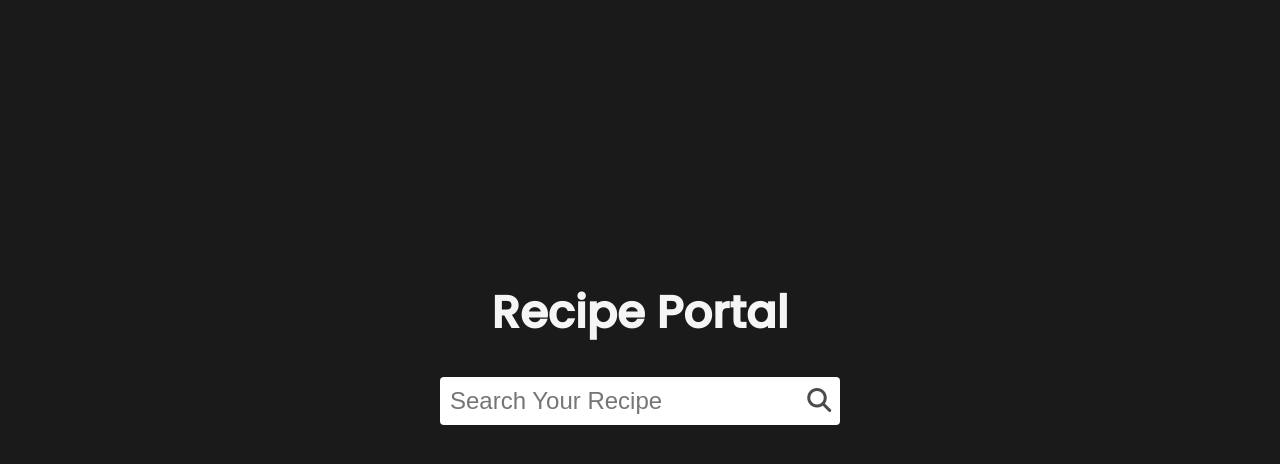
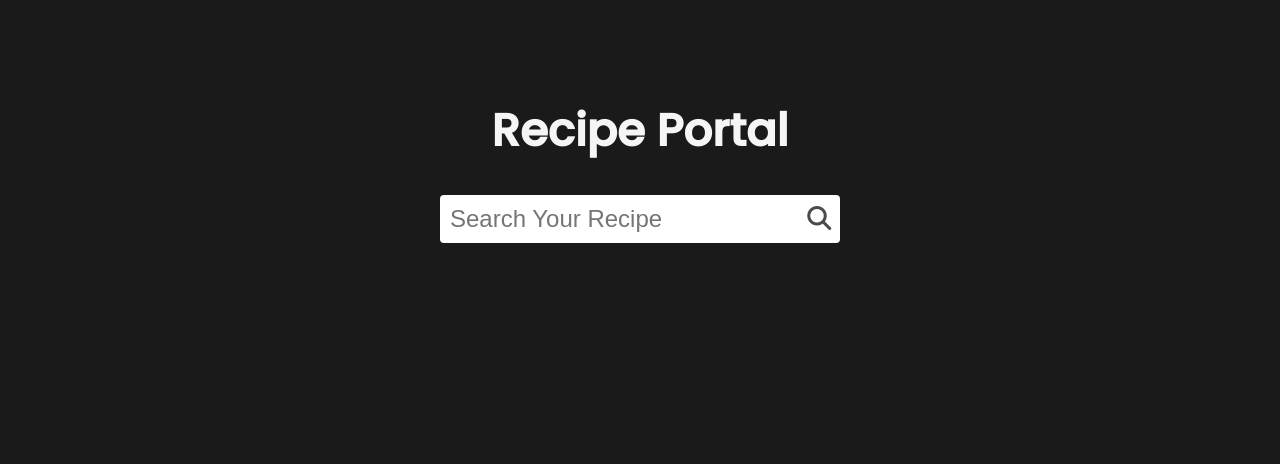
Before and after one commit to vishwaTj/Meals_App_vanilla_js, a plain HTML site: page Meals_App/index.html in a window 1280 px wide. Shown: the part 130-594 px from the top of the page. Drawn offline with Linux system fonts and the light colour scheme; a web font is replaced by a local one.

Commit message:
Add files via upload

```diff
--- a/Meals_App/css/Style.css
+++ b/Meals_App/css/Style.css
@@ -105,6 +105,7 @@ section{
     font-size: 2.5rem;
     color: whitesmoke;
     margin-bottom: 30px;
+    margin-top: -280px;
 }
 
 .Input-Section{
```
Also changed, not shown: Meals_App/index.html (+1 -1 lines).
